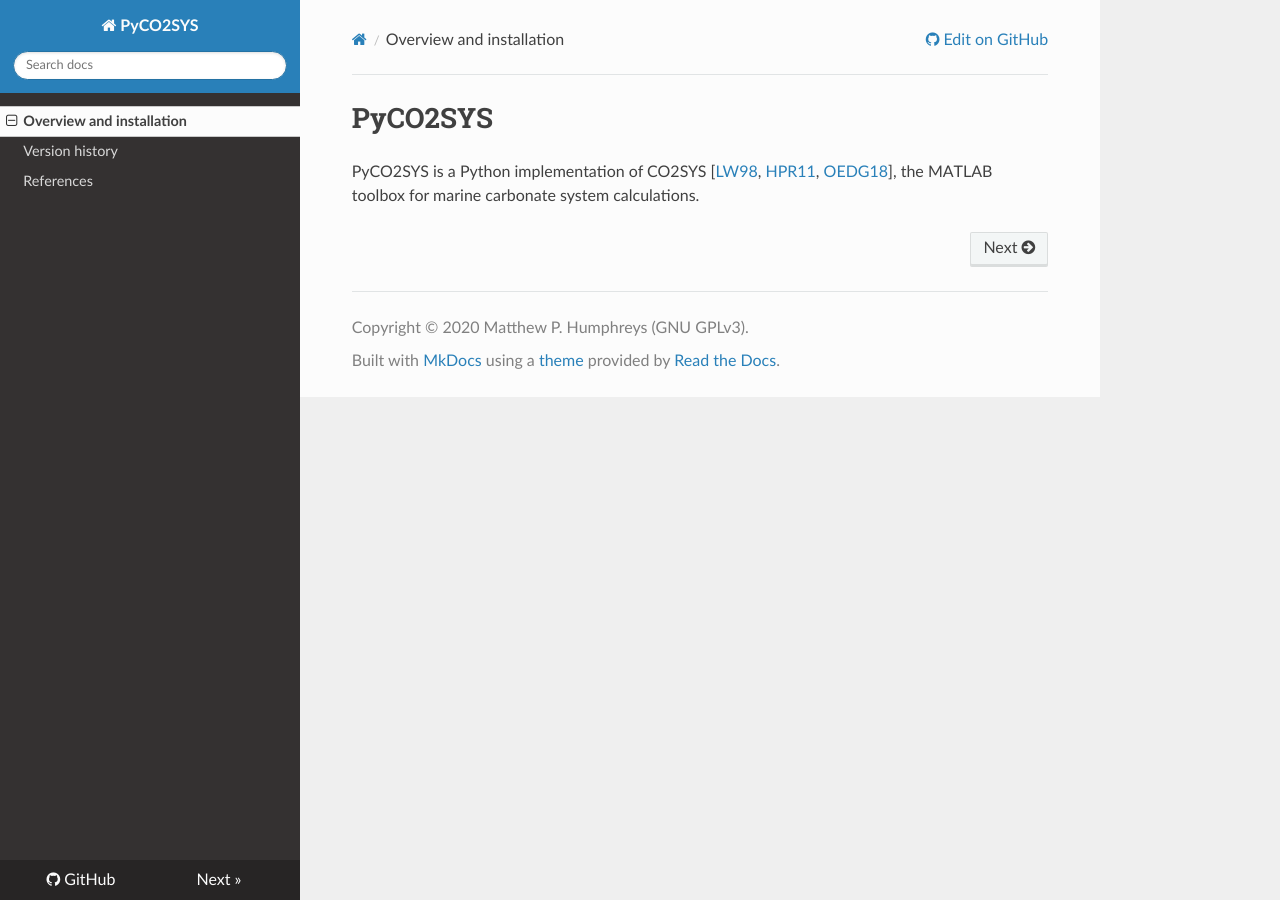
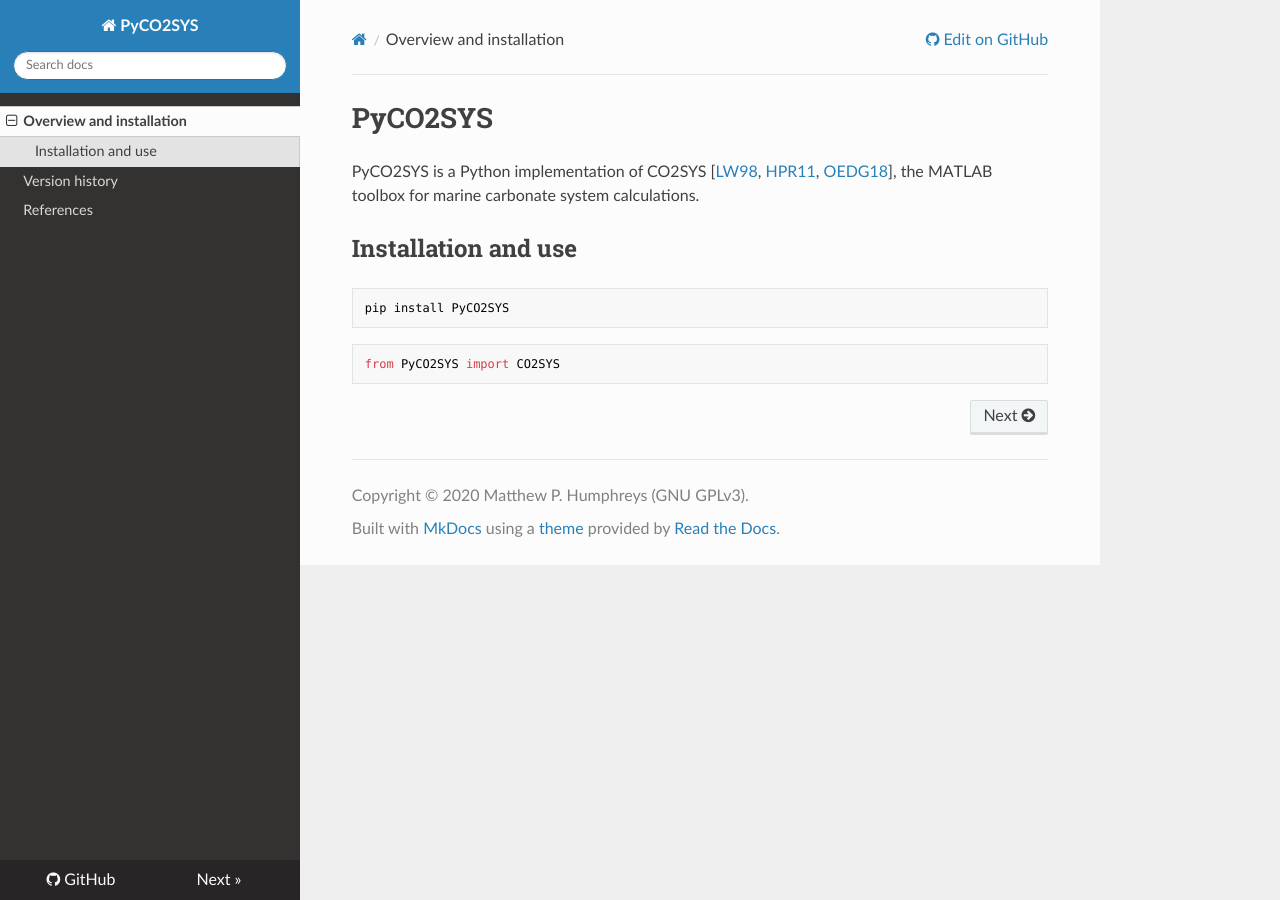
Before and after one commit to mvdh7/PyCO2SYS, an MkDocs documentation site: the page built from docs/index.md, in a window 1280 px wide. Built offline with MkDocs 1.6.1, drawn with Linux system fonts in a browser that asks for light colours; nearby versions of some CDN libraries.

Commit message:
Basic installation/use instruction

````diff
--- a/docs/index.md
+++ b/docs/index.md
@@ -1,3 +1,11 @@
 # PyCO2SYS
 
 PyCO2SYS is a Python implementation of CO2SYS [[LW98](refs/#LW98), [HPR11](refs/#HPR11), [OEDG18](refs/#OEDG18)], the MATLAB toolbox for marine carbonate system calculations.
+
+## Installation and use
+
+    pip install PyCO2SYS
+
+```python
+from PyCO2SYS import CO2SYS
+```
````
